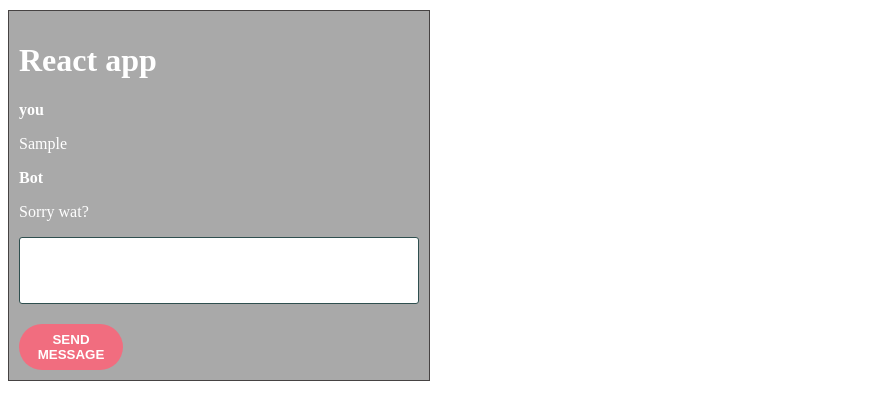
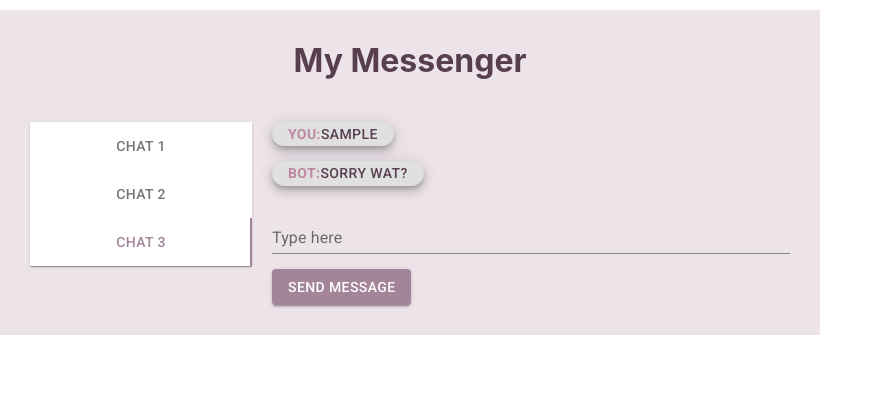
Before and after one commit to velvetgreen/react-course, a React (Create React App) app: page / in a window 1280 px wide. Both pictures are taken after typing "Sample" into the empty fields and a click on the button "SEND MESSAGE". Shown: the top 420 px of the page, without its empty margins (0-883 px from the left). Built offline with nearby package versions, Linux system fonts and the light colour scheme.

Commit message:
добавлены компоненты ChatList, Layout и Header. Реализован функционал контекстного меню и добавлена возможность удаления отправленного сообщения

```diff
--- a/package.json
+++ b/package.json
@@ -3,9 +3,11 @@
   "version": "0.1.0",
   "private": true,
   "dependencies": {
+    "@material-ui/core": "^4.11.3",
     "@testing-library/jest-dom": "^5.11.4",
     "@testing-library/react": "^11.1.0",
     "@testing-library/user-event": "^12.1.10",
+    "material-ui": "^0.20.2",
     "react": "^17.0.1",
     "react-dom": "^17.0.1",
     "react-scripts": "4.0.2",
--- a/public/index.html
+++ b/public/index.html
@@ -10,6 +10,8 @@
       content="Web site created using create-react-app"
     />
     <link rel="apple-touch-icon" href="%PUBLIC_URL%/logo192.png" />
+    <link rel="stylesheet" href="https://fonts.googleapis.com/css?family=Roboto:300,400,500,700&display=swap" />
+    <link rel="stylesheet" href="https://fonts.googleapis.com/icon?family=Material+Icons" />
     <!--
       manifest.json provides metadata used when your web app is installed on a
       user's mobile device or desktop. See https://developers.google.com/web/fundamentals/web-app-manifest/
--- a/src/App.js
+++ b/src/App.js
@@ -1,14 +1,22 @@
-import logo from './logo.svg';
 import './App.css';
-import MessageField from './components/MessageField'
+import { createMuiTheme } from '@material-ui/core/styles';
+import { ThemeProvider } from '@material-ui/styles';
+import Layout from './components/Layout'
 
 
+const theme = createMuiTheme({
+  palette: {
+    primary: {main:'rgba(163, 132, 153, 50)'},
+  },
+});
 function App() {
   return (
-    <div className='wrapper'>
-      <h1>React app</h1>
-      <MessageField />
-    </div>
+    <ThemeProvider theme={theme}>
+      <div className='wrapper'>
+        <Layout/>
+      </div>
+    </ThemeProvider>
+
   );
 }
 
--- /dev/null
+++ b/src/components/ChatList.js
@@ -0,0 +1,29 @@
+import React from 'react';
+import Paper from '@material-ui/core/Paper';
+import Tabs from '@material-ui/core/Tabs';
+import Tab from '@material-ui/core/Tab';
+
+export default function ChatList () {
+    const [value, setValue] = React.useState(2);
+    const handleChange = (event, newValue) => {
+    setValue(newValue);
+  };
+    return (
+        <>
+            <Paper square>
+                <Tabs
+                    orientation="vertical"
+                    value={value}
+                    indicatorColor="primary"
+                    textColor="primary"
+                    onChange={handleChange}
+                    aria-label="disabled tabs example"
+                >
+                    <Tab label="Chat 1" />
+                    <Tab label="Chat 2" />
+                    <Tab label="Chat 3" />
+                </Tabs>
+            </Paper>
+        </>
+    )
+}
--- /dev/null
+++ b/src/components/Header.js
@@ -0,0 +1,9 @@
+import React from 'react';
+
+export default function Header () {
+    return (
+        <>
+        <h1 className='heading'>My Messenger</h1>
+        </>
+    )
+}
--- /dev/null
+++ b/src/components/Layout.js
@@ -0,0 +1,20 @@
+import React from 'react';
+import MessageField from './MessageField';
+import ChatList from './ChatList';
+import Header from './Header';
+
+export default function Layout () {
+    return (
+    <>
+        <Header />
+        <div className='main'>
+            <div className='chat-list'>
+                <ChatList />
+            </div>
+            <div className='chat-block'>
+                <MessageField />
+            </div>
+        </div>
+    </>
+    )
+}
--- a/src/components/MessageField.js
+++ b/src/components/MessageField.js
@@ -1,13 +1,19 @@
 import React, { useState, useEffect, useRef } from 'react';
 import Message from './Message';
+import Button from '@material-ui/core/Button';
+import TextField from '@material-ui/core/TextField';
 
 export default function MessageField () {
 
-  const [messages, setMessages] = useState([]);
-  const inputRef = useRef()
+  const messagesState = useState([]);
+  const [messages, setMessages]  = messagesState;
+  const [userMessage, setUserMessage] = useState('');
+  // const inputRef = useRef()
 
   const sendMessage = () => {
-    setMessages([...messages, {text: inputRef.current.value, author: 'you'} ]);
+    if (userMessage !== '') {
+      setMessages([...messages, {text: userMessage, author: 'you'} ]);
+    }
   }
 
   const handleClick = () => {
@@ -19,36 +25,41 @@ export default function MessageField () {
       sendMessage()
     }
   }
+  const handleChange = (e) => {
+    setUserMessage(e.target.value);
+  }
 
   useEffect(() => {
     let botMessage;
-    const userMessage = inputRef.current.value.toLowerCase();
-    console.log(userMessage)
+    let messageToReply = userMessage.toLowerCase()
+    // const userMessage = inputRef.current.value.toLowerCase();
     switch(true) {
-      case userMessage.includes('hi'):
+      case messageToReply.includes('hi'):
         botMessage = 'Hello, leatherbag';
         break;
-      case userMessage.includes('how are you?'):
+      case messageToReply.includes('how are you?'):
         botMessage = `I'm fine and you?`;
         break;
-      case userMessage.includes(`i'm ok`):
+      case messageToReply.includes(`i'm ok`):
         botMessage = `That's amazing. Wanna end the conversation?`;
         break;
-      case userMessage.includes(`i'm sad`):
+      case messageToReply.includes(`i'm sad`):
         botMessage = `Then don't be`;
         break;
-      case userMessage.includes('sure'):
+      case messageToReply.includes('sure'):
         botMessage = `Good luck have fun, organism`;
         break;
       default:
         botMessage = 'Sorry wat?';
     }
+    setTimeout(() => {
+      if (messages.length > 0 && messages[messages.length - 1].author === 'you'){
+        setMessages([...messages, {text: botMessage, author: 'Bot'} ]);
+      }
+    }, 2000);
 
-    if (messages.length > 0 && messages[messages.length - 1].author === 'you'){
-      setMessages([...messages, {text: botMessage, author: 'Bot'} ]);
-    }
-
-    inputRef.current.value = '';
+    setUserMessage('');
+    // inputRef.current.value = '';
   }, [messages]);
 
   return (
@@ -56,6 +67,8 @@ export default function MessageField () {
     <div className='messages'>
         {messages.map((message, index) => (
           <Message
+            messagesState={messagesState}
+            index={index}
             key={index}
             text={message.text}
             author={message.author}
@@ -64,19 +77,25 @@ export default function MessageField () {
 
       </div>
       <div className="controls">
-        <input
-          type='text'
-          className='input'
-          onKeyDown={handleKey}
-          ref={inputRef}
-        />
-        <button
-          type='button'
-          className='message-button'
-          onClick={handleClick}
-        > Send Message</button>
+          <TextField
+            autoComplete='off'
+            style={{marginBottom: 15, marginTop: 5}}
+            fullWidth
+            id="standard-basic"
+            label="Type here"
+            onKeyDown={handleKey}
+            onChange={handleChange}
+            value={userMessage}
+          />
+
       </div>
-
+      <Button
+        variant="contained"
+        color="primary"
+        onClick={handleClick}
+      >
+      Send Message
+      </Button>
     </>
   )
 }
--- a/src/components/message.js
+++ b/src/components/message.js
@@ -1,11 +1,57 @@
-import React, { useState,useEffect } from 'react';
+import React from 'react';
+import Fab from '@material-ui/core/Fab';
+import Menu from '@material-ui/core/Menu';
+import MenuItem from '@material-ui/core/MenuItem';
 
-export default function Message ({text,author}) {
+
+export default function Message ({
+  text,
+  author,
+  messagesState,
+  index
+}) {
+  const [messages, setMessages]  = messagesState;
+  const [anchorEl, setAnchorEl] = React.useState(null);
+  const open = Boolean(anchorEl);
+
+  const handleClick = (event) => {
+    event.preventDefault();
+    setAnchorEl(event.currentTarget);
+  };
+
+  const handleClose = () => {
+    setAnchorEl(null);
+  };
+  const handleDelete = () => {
+    messages.splice(index, 1);
+    setMessages([...messages]);
+  }
+  const handleEdit = () => {
+    //to do
+  }
   return (
       <>
         <div>
-          <strong> {author}</strong>
-          <p>{text}</p>
+          <Fab
+            onContextMenu={handleClick}
+            variant="extended"
+            style={{height:'auto', marginBottom:15}}>
+            <strong className='author'> {author}:  </strong>
+            <div className='message'>{text}</div>
+          </Fab>
+          <Menu
+            open={open}
+            anchorEl={anchorEl}
+            keepMounted
+            onClose={handleClose}
+          >
+            <MenuItem
+              onClick={handleEdit}
+            >Edit</MenuItem>
+            <MenuItem
+              onClick={handleDelete}
+            >Delete</MenuItem>
+          </Menu>
         </div>
       </>
   );
--- a/src/index.css
+++ b/src/index.css
@@ -1,4 +1,4 @@
-/* body {
+body {
   margin: 0;
   font-family: -apple-system, BlinkMacSystemFont, 'Segoe UI', 'Roboto', 'Oxygen',
     'Ubuntu', 'Cantarell', 'Fira Sans', 'Droid Sans', 'Helvetica Neue',
@@ -10,39 +10,38 @@
 code {
   font-family: source-code-pro, Menlo, Monaco, Consolas, 'Courier New',
     monospace;
-} */
+}
 .wrapper {
-  color: white;
-  width: 400px;
+  max-width: 800px;
   padding: 10px;
   margin-top: 10px;
-  background-color: darkgray;
   display: flex;
   flex-direction: column;
-  border: 1px solid rgb(70, 67, 67);
+  background-color: rgba(237, 228, 234,15)
 }
-.message-button {
-  font-weight: bold;
-  text-transform: uppercase;
-  width: 104px;
-  height: 46px;
-  border-radius: 23px;
-  background-color: #f16d7f;
-  border: none;
-  cursor: pointer;
-  color: white;
-  outline: none;
-}
+
 .controls {
   display: flex;
   flex-direction: column;
 }
-.input {
-  display:block;
-  max-width:100%;
-  line-height:1.5;
-  padding:15px 15px 30px;
-  border-radius:3px;
-  border:1px solid darkslategray;
-  margin-bottom: 20px;
+.author{
+  color: rgba(189, 136, 161, 50);
 }
+.heading{
+  color: rgba(87, 63, 79, 50);
+  text-align: center;
+}
+.message {
+  color: rgba(87, 63, 79, 50);
+}
+.main {
+  display: flex;
+  padding: 20px;
+}
+.chat-block {
+  margin-left: 20px;
+  width: 70%;
+}
+.chat-list {
+  width: 30%;
+}
```
Also changed, not shown: 1 other file (tests, documents, lock files or other folders).
